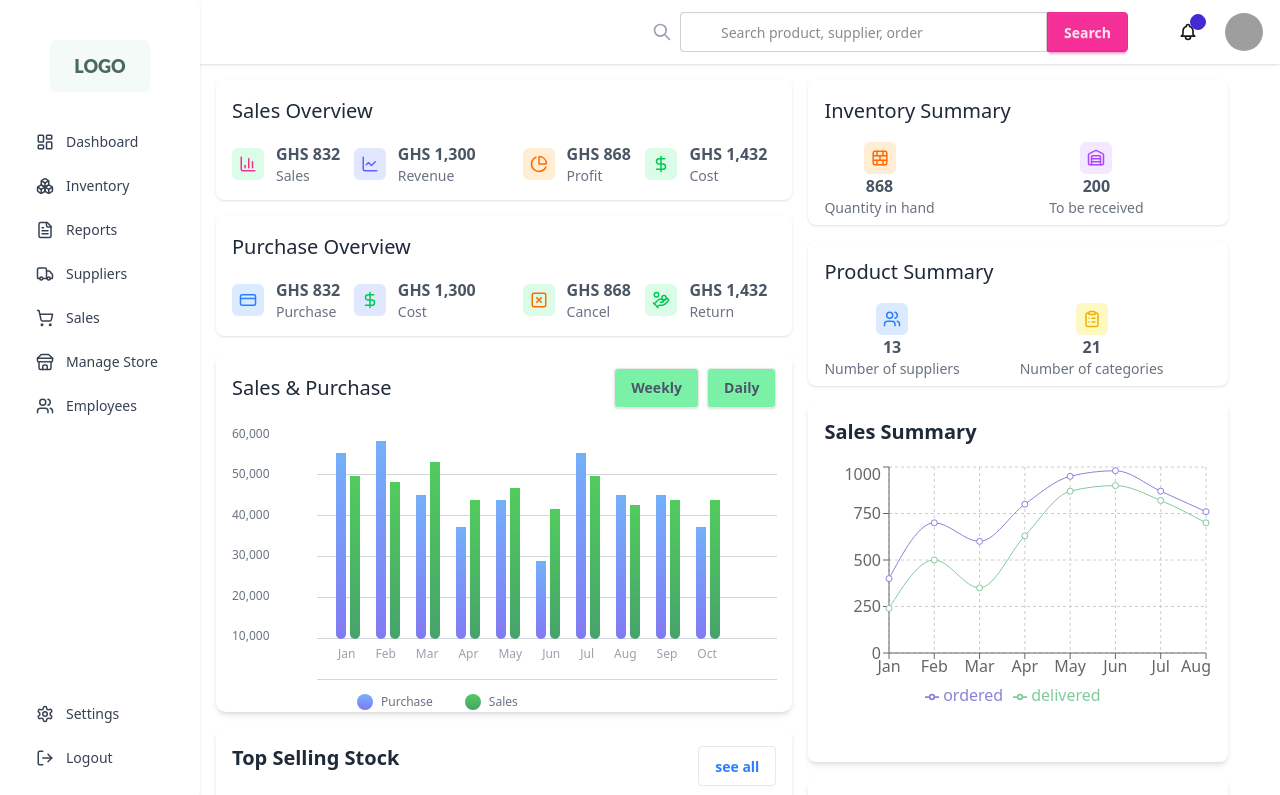
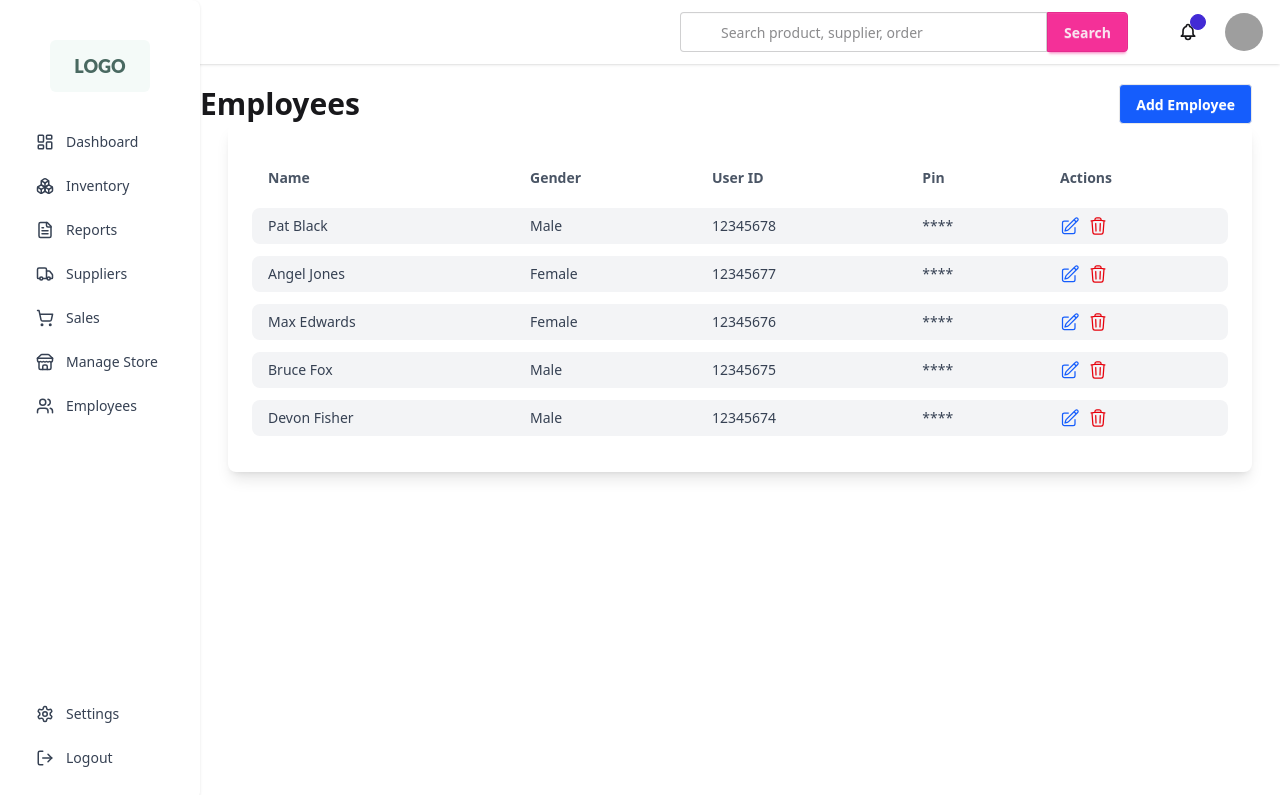
Before and after one commit to Egg-Sales-App/Frontend, a React (Vite) app: page / in a window 1280 px wide. Shown: the top 795 px of the page. Built offline with nearby package versions, Linux system fonts and the light colour scheme; grey boxes are pictures that could not be loaded.

Commit message:
added Employee page

```diff
--- a/src/App.jsx
+++ b/src/App.jsx
@@ -6,13 +6,14 @@ import Inventory from "./pages/admin/Inventory";
 import Navbar from "./components/Navbar";
 import Sidebar from "./components/Sidebar";
 import Dashboard from "./pages/admin/Dashboard";
+import Employee from "./pages/admin/Employee";
 
 
 function App() {
 
   return (
     <>
-    <Dashboard/>
+    <Employee/>
     </>
 
 
--- a/src/components/Navbar.jsx
+++ b/src/components/Navbar.jsx
@@ -34,20 +34,6 @@ const Navbar = () => {
           <div className="flex w-full max-w-md">
           <div className=" w-full">
 
-  <svg
-    xmlns="http://www.w3.org/2000/svg"
-    className="absolute left-3 top-1/2 h-5 w-5 -translate-y-1/2 text-gray-400"
-    fill="none"
-    viewBox="0 0 24 24"
-    stroke="currentColor"
-  >
-    <path
-      strokeLinecap="round"
-      strokeLinejoin="round"
-      strokeWidth="2"
-      d="M21 21l-6-6m2-5a7 7 0 11-14 0 7 7 0 0114 0z"
-    />
-  </svg>
 
             <input type="text" placeholder="Search product, supplier, order" className="input input-bordered w-full rounded-r-none pl-10" />
             </div>
--- a/src/pages/admin/Employee.jsx
+++ b/src/pages/admin/Employee.jsx
@@ -1,10 +1,72 @@
-<Router>
+import React from 'react'
+import Navbar from '../../components/Navbar'
+import Sidebar from '../../components/Sidebar'
+import { PencilSquareIcon, TrashIcon } from '@heroicons/react/24/outline';
 
-    <Routes>
-        <Route path="/" element={<LoginForm />} />
-        <Route
-          path="/signup"
-          element={<SignupForm/>}
-        />
-      </Routes>
-     </Router>
+
+
+const Employee = () => {
+  return (
+        <div className="flex min-h-screen  pt-[64px]">
+
+          {/* Sidebar on the left */}
+      <Sidebar />
+
+      {/* Main content area on the right */}
+      <div className="ml-[200px] flex-1 flex flex-col min-h-screen ">        {/* Navbar */}
+        <Navbar />
+
+       <div className='flex justify-between items-center mt-5'>
+      <h1 className='text-3xl font-bold'>Employees</h1>
+<button className="btn bg-blue-600 text-white mr-7">Add Employee</button>
+
+
+       </div>
+       <div className="w-full max-w-5xl mx-auto bg-white shadow-lg rounded-lg p-6">
+      <div className="overflow-x-auto">
+        <table className="min-w-full border-separate border-spacing-y-3 text-sm text-gray-700">
+          <thead>
+            <tr>
+              <th className="px-4 py-2 text-left font-semibold text-gray-600">Name</th>
+              <th className="px-4 py-2 text-left font-semibold text-gray-600">Gender</th>
+              <th className="px-4 py-2 text-left font-semibold text-gray-600">User ID</th>
+              <th className="px-4 py-2 text-left font-semibold text-gray-600">Pin</th>
+              <th className="px-4 py-2 text-left font-semibold text-gray-600">Actions</th>
+            </tr>
+          </thead>
+          <tbody>
+            {[
+              { name: 'Pat Black', gender: 'Male', id: '12345678', pin: '****' },
+              { name: 'Angel Jones', gender: 'Female', id: '12345677', pin: '****' },
+              { name: 'Max Edwards', gender: 'Female', id: '12345676', pin: '****' },
+              { name: 'Bruce Fox', gender: 'Male', id: '12345675', pin: '****' },
+              { name: 'Devon Fisher', gender: 'Male', id: '12345674', pin: '****' },
+            ].map((user, idx) => (
+              <tr key={idx} className="bg-gray-100 rounded">
+                <td className="px-4 py-2 rounded-l-lg">{user.name}</td>
+                <td className="px-4 py-2">{user.gender}</td>
+                <td className="px-4 py-2">{user.id}</td>
+                <td className="px-4 py-2">{user.pin}</td>
+                <td className="px-4 py-2 rounded-r-lg">
+                  <div className="flex space-x-2">
+                    <button className="text-blue-600 hover:text-blue-800">
+                      <PencilSquareIcon className="h-5 w-5" />
+                    </button>
+                    <button className="text-red-600 hover:text-red-800">
+                      <TrashIcon className="h-5 w-5" />
+                    </button>
+                  </div>
+                </td>
+              </tr>
+            ))}
+          </tbody>
+        </table>
+      </div>
+    </div>
+
+        </div>
+</div>
+  )
+}
+
+export default Employee
--- a/src/pages/admin/Reports.jsx
+++ b/src/pages/admin/Reports.jsx
@@ -0,0 +1,10 @@
+<Router>
+
+    <Routes>
+        <Route path="/" element={<LoginForm />} />
+        <Route
+          path="/signup"
+          element={<SignupForm/>}
+        />
+      </Routes>
+     </Router>
```
